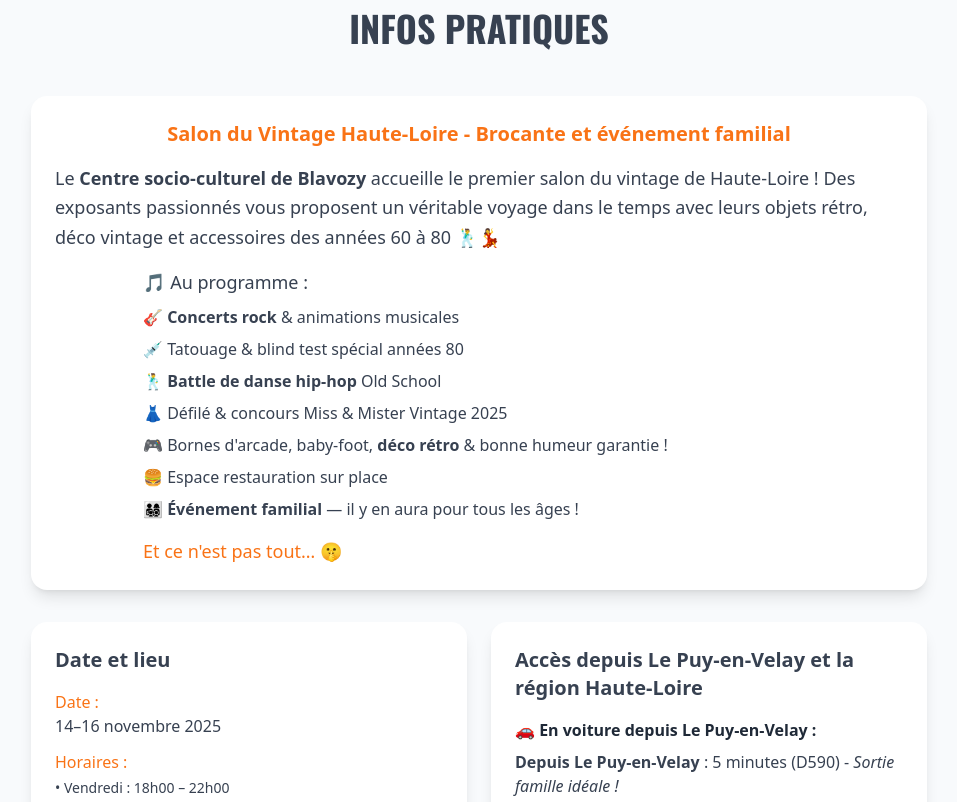
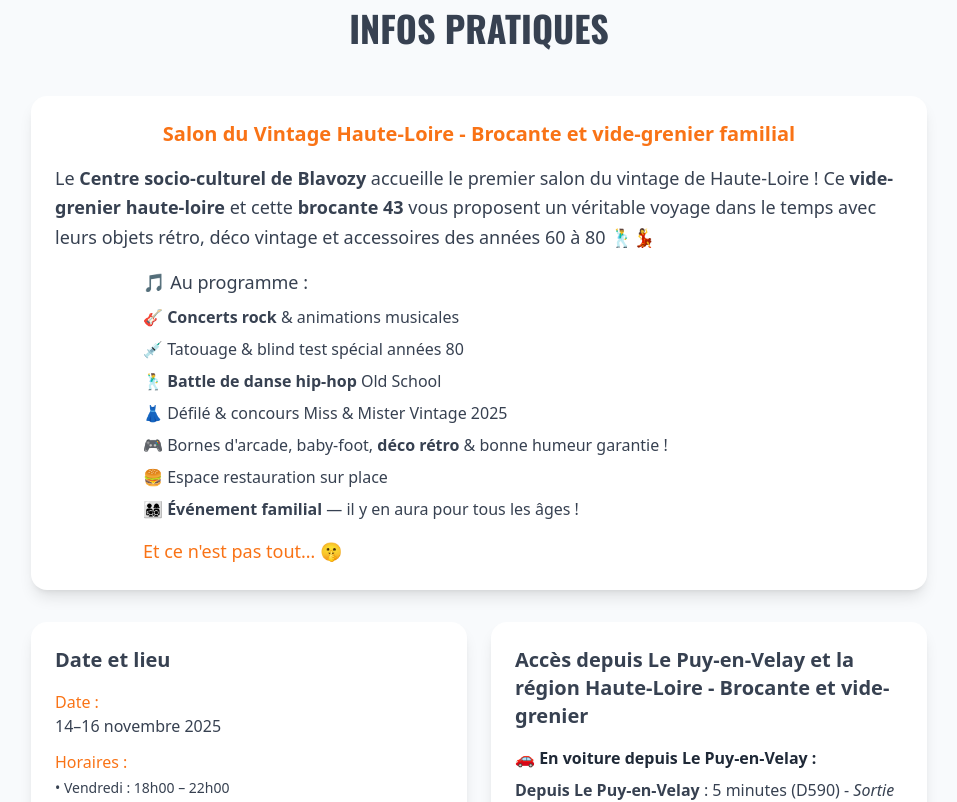
Before and after one commit to takako916/salonvintage43, a Next.js app: page / in a window 1280 px wide. Shown: the part 3160-3962 px from the top of the page, without its empty margins (161-1118 px from the left). Built offline with nearby package versions, Linux system fonts and the light colour scheme.

Commit message:
SEO meta tags  Changes to be committed: 	modified:   app/layout.tsx 	modified:   app/page.tsx

```diff
--- a/app/layout.tsx
+++ b/app/layout.tsx
@@ -20,18 +20,21 @@ export const metadata: Metadata = {
     default: EVENT.name,
     template: `%s | ${EVENT.name}`,
   },
-  description: `Salon du Vintage Haute-Loire - Brocante et événement familial à Blavozy près du Puy-en-Velay. ${EVENT.date} au Centre socio-culturel de Blavozy. Concerts rock, battle de danse hip-hop, déco rétro, vide-grenier et animations pour toute la famille.`,
+  description: `Salon du Vintage Haute-Loire - Brocante et vide-grenier familial à Blavozy près du Puy-en-Velay. ${EVENT.date} au Centre socio-culturel de Blavozy. Concerts rock, battle de danse hip-hop, déco rétro, brocante 43, vide grenier haute-loire et animations pour toute la famille.`,
   keywords: [
-    "salon du vintage haute-loire", "brocante haute-loire", "vide-grenier 43",
-    "evenement puy en velay", "deco retro", "concert rock", "danse battle", "hip-hop",
-    "vintage", "salon", "Blavozy", "Haute-Loire", "brocante", "mode", "retro",
-    "années 60", "années 70", "années 80", "concerts", "danse", "jeux arcade",
-    "tatouage", "fashion show", "miss mister vintage", "Production Directe",
-    "Le Puy-en-Velay", "événement culturel", "festival", "exposants",
+    "brocante 43", "vide grenier 43", "brocante haute-loire", "vide grenier haute-loire",
+    "salon vintage le puy en velay", "salon du vintage haute-loire", "brocante haute-loire",
+    "vide-grenier haute-loire", "evenement puy en velay", "deco retro", "concert rock",
+    "danse battle", "hip-hop", "vintage", "salon", "Blavozy", "Haute-Loire", "brocante",
+    "vide grenier", "mode", "retro", "années 60", "années 70", "années 80", "concerts",
+    "danse", "jeux arcade", "tatouage", "fashion show", "miss mister vintage",
+    "Production Directe", "Le Puy-en-Velay", "événement culturel", "festival", "exposants",
     "centre socio-culturel blavozy", "événement famille", "sortie famille",
     "activité famille haute-loire", "événement gratuit", "animation enfants",
     "rock français", "battle de danse", "hip-hop old school", "concours danse",
-    "mode vintage", "déco vintage", "objets vintage", "accessoires vintage"
+    "mode vintage", "déco vintage", "objets vintage", "accessoires vintage",
+    "brocante puy en velay", "vide grenier puy en velay", "salon vintage 43",
+    "brocante blavozy", "vide grenier blavozy", "événement vintage haute-loire"
   ],
   authors: [{ name: "Production Directe", url: "https://www.facebook.com/productiondirecte" }],
   creator: "Production Directe",
@@ -52,7 +55,7 @@ export const metadata: Metadata = {
   },
   openGraph: {
     title: EVENT.name,
-    description: `Salon du Vintage Haute-Loire - Brocante et événement familial à Blavozy près du Puy-en-Velay. ${EVENT.date} au Centre socio-culturel de Blavozy. Concerts rock, battle de danse hip-hop, déco rétro, vide-grenier et animations pour toute la famille.`,
+    description: `Salon du Vintage Haute-Loire - Brocante et vide-grenier familial à Blavozy près du Puy-en-Velay. ${EVENT.date} au Centre socio-culturel de Blavozy. Concerts rock, battle de danse hip-hop, déco rétro, brocante 43, vide grenier haute-loire et animations pour toute la famille.`,
     url: "https://salonvintage43.vercel.app",
     siteName: EVENT.name,
     images: [
@@ -69,7 +72,7 @@ export const metadata: Metadata = {
   twitter: {
     card: "summary_large_image",
     title: EVENT.name,
-    description: `Salon du Vintage Haute-Loire - Brocante et événement familial à Blavozy près du Puy-en-Velay. ${EVENT.date} au Centre socio-culturel de Blavozy. Concerts rock, battle de danse hip-hop, déco rétro, vide-grenier et animations pour toute la famille.`,
+    description: `Salon du Vintage Haute-Loire - Brocante et vide-grenier familial à Blavozy près du Puy-en-Velay. ${EVENT.date} au Centre socio-culturel de Blavozy. Concerts rock, battle de danse hip-hop, déco rétro, brocante 43, vide grenier haute-loire et animations pour toute la famille.`,
     images: ["/images/banner.jpg"],
     creator: "@productiondirecte",
   },
@@ -98,7 +101,7 @@ export default function RootLayout({
     "@context": "https://schema.org",
     "@type": "Event",
     "name": EVENT.name,
-    "description": `Salon du Vintage Haute-Loire - Brocante et événement familial à Blavozy près du Puy-en-Velay. ${EVENT.date} au Centre socio-culturel de Blavozy. Concerts rock, battle de danse hip-hop, déco rétro, vide-grenier et animations pour toute la famille.`,
+    "description": `Salon du Vintage Haute-Loire - Brocante et vide-grenier familial à Blavozy près du Puy-en-Velay. ${EVENT.date} au Centre socio-culturel de Blavozy. Concerts rock, battle de danse hip-hop, déco rétro, brocante 43, vide grenier haute-loire et animations pour toute la famille.`,
     "startDate": "2025-11-14T18:00:00+01:00",
     "endDate": "2025-11-16T18:00:00+01:00",
     "eventStatus": "https://schema.org/EventScheduled",
@@ -131,7 +134,7 @@ export default function RootLayout({
       "availability": "https://schema.org/InStock",
       "validFrom": "2025-01-01"
     },
-    "image": "https://salonvintage43.vercel.app/images/banner.jpg",
+    "keywords": "brocante 43, vide grenier 43, brocante haute-loire, vide grenier haute-loire, salon vintage le puy en velay, salon du vintage haute-loire, événement familial, déco rétro, concerts rock, battle de danse hip-hop",
     "url": "https://salonvintage43.vercel.app"
   };
 
--- a/app/page.tsx
+++ b/app/page.tsx
@@ -37,10 +37,10 @@ export default function Home() {
             <div className="card text-center">
               <div className="text-lg text-gray-700 leading-relaxed space-y-4">
                 <h2 className="text-xl font-semibold text-brand mb-4">
-                  Salon du Vintage Haute-Loire - Brocante et événement familial
+                  Salon du Vintage Haute-Loire - Brocante et vide-grenier familial
                 </h2>
                 <p className="text-left">
-                  Le <strong>Centre socio-culturel de Blavozy</strong> accueille le premier salon du vintage de Haute-Loire ! Des exposants passionnés vous proposent un véritable voyage dans le temps avec leurs objets rétro, déco vintage et accessoires des années 60 à 80 🕺💃
+                  Le <strong>Centre socio-culturel de Blavozy</strong> accueille le premier salon du vintage de Haute-Loire ! Ce <strong>vide-grenier haute-loire</strong> et cette <strong>brocante 43</strong> vous proposent un véritable voyage dans le temps avec leurs objets rétro, déco vintage et accessoires des années 60 à 80 🕺💃
                 </p>
                 <div className="text-left max-w-2xl mx-auto">
                   <h3 className="font-medium mb-2">🎵 Au programme :</h3>
@@ -89,13 +89,13 @@ export default function Home() {
 
               <div className="card">
                 <h3 className="text-xl font-semibold text-ink mb-4">
-                  Accès depuis Le Puy-en-Velay et la région Haute-Loire
+                  Accès depuis Le Puy-en-Velay et la région Haute-Loire - Brocante et vide-grenier
                 </h3>
                 <div className="space-y-4 text-left">
                   <div>
                     <h4 className="font-semibold text-gray-800 mb-2">🚗 En voiture depuis Le Puy-en-Velay :</h4>
                     <ul className="space-y-1 text-gray-700">
-                      <li><strong>Depuis Le Puy-en-Velay</strong> : 5 minutes (D590) - <em>Sortie famille idéale !</em></li>
+                      <li><strong>Depuis Le Puy-en-Velay</strong> : 5 minutes (D590) - <em>Sortie famille idéale pour cette brocante haute-loire !</em></li>
                       <li>Depuis Brioude : 45 minutes (N102)</li>
                       <li>Depuis Yssingeaux : 30 minutes (D103)</li>
                       <li>Depuis Saint-Étienne : 1h15 (A72)</li>
@@ -168,10 +168,10 @@ export default function Home() {
               </h3>
               <div className="text-gray-700 leading-relaxed space-y-4 text-left">
                 <p>
-                  Le <strong>Salon du Vintage Haute-Loire</strong> à Blavozy prépare sa 1ère édition les 14, 15 et 16 novembre 2025 🎉
+                  Le <strong>Salon du Vintage Haute-Loire</strong> à Blavozy prépare sa 1ère édition les 14, 15 et 16 novembre 2025. Ce <strong>salon vintage le puy en velay</strong> et cette <strong>brocante haute-loire</strong> vous attendent 🎉
                 </p>
                 <p>
-                  À seulement quelques minutes du <strong>Puy-en-Velay</strong>, cet <strong>événement familial</strong> fera voyager le public dans les années 60 à 80 : <strong>concerts rock</strong>, <strong>battle de danse hip-hop</strong> old school, défilé, blind test, tatouage, restauration, <strong>déco rétro</strong>, etc.
+                  À seulement quelques minutes du <strong>Puy-en-Velay</strong>, cet <strong>événement familial</strong> fera voyager le public dans les années 60 à 80 : <strong>concerts rock</strong>, <strong>battle de danse hip-hop</strong> old school, défilé, blind test, tatouage, restauration, <strong>déco rétro</strong>, <strong>vide-grenier haute-loire</strong>, etc.
                 </p>
                 <p>
                   Une ambiance conviviale et familiale vous attend, idéale pour petits et grands 👨‍👩‍👧‍👦
@@ -269,7 +269,7 @@ export default function Home() {
                     <div className="w-24 h-24 rounded-full mx-auto mb-2 overflow-hidden">
                       <img
                         src="/images/victor-moutbeka.jpg"
-                        alt="Victor MOUTBEKA - Organisateur et concepteur d'événement Production Directe"
+                        alt="Victor MOUTBEKA - Organisateur du salon vintage haute-loire et brocante 43 Production Directe"
                         className="w-full h-full object-cover"
                       />
                     </div>
@@ -278,7 +278,7 @@ export default function Home() {
                   <div className="text-center">
                     <img
                       src="/images/production_directe_logo.jpg"
-                      alt="Logo Production Directe - Organisateur du Salon Vintage de Blavozy"
+                      alt="Logo Production Directe - Organisateur du salon vintage haute-loire et vide-grenier Blavozy"
                       className="w-20 h-24 mx-auto mb-2 rounded-lg object-contain"
                     />
                     <p className="text-sm text-gray-600">Production Directe</p>
```
